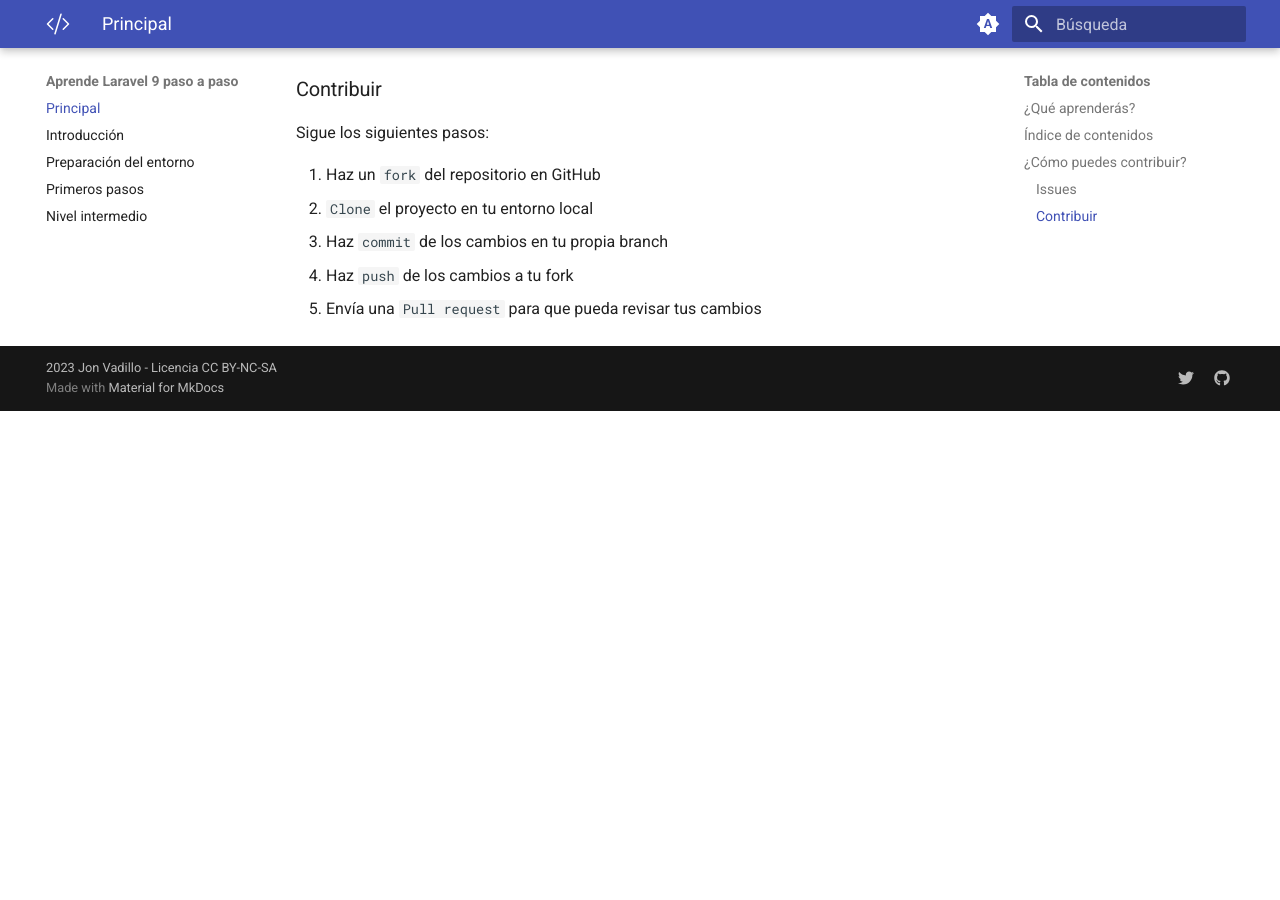
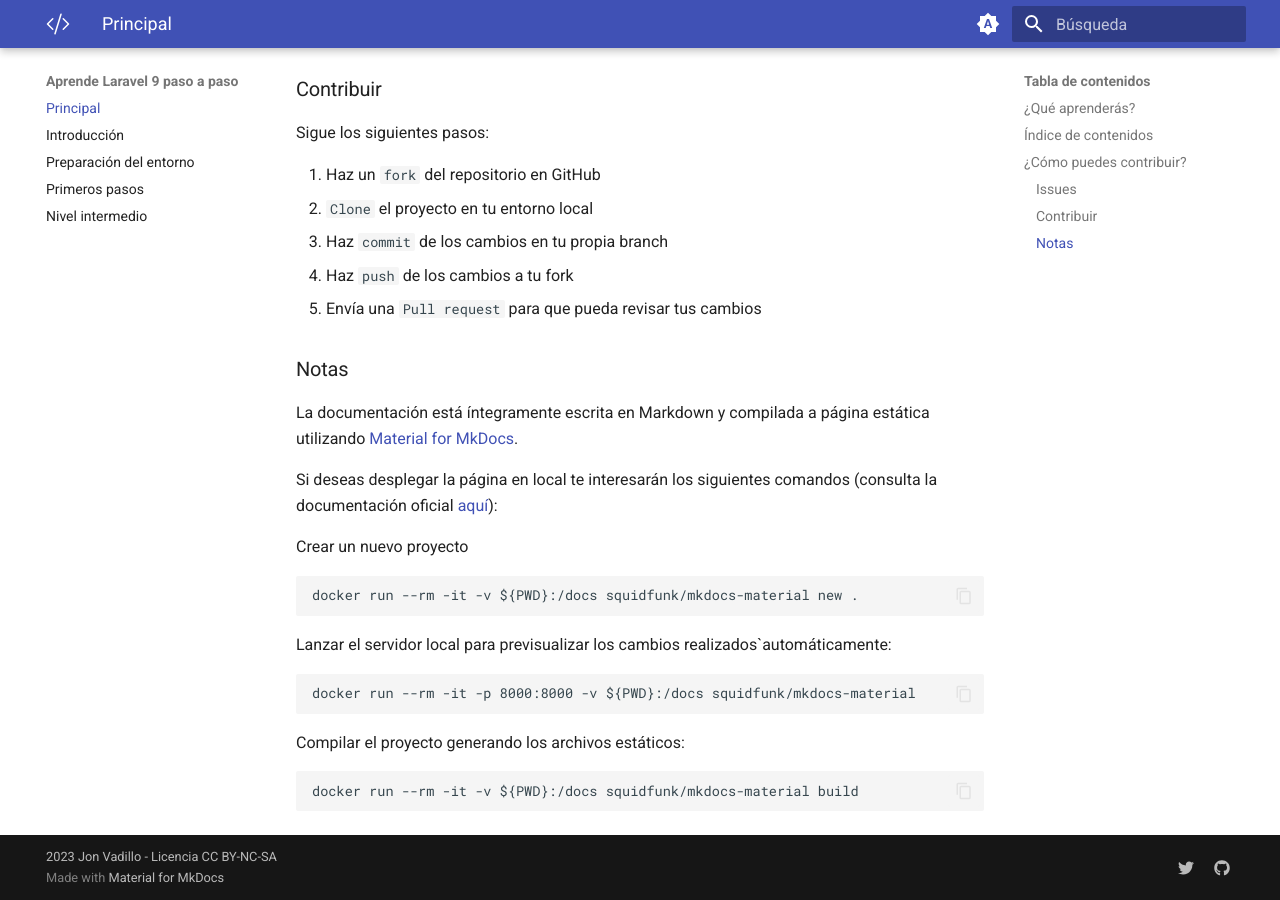
Before and after one commit to jvadillo/guia-laravel-9-paso-a-paso, an MkDocs documentation site: the page built from docs/index.md, in a window 1280 px wide and 900 px high, scrolled down 653 px. Built offline with MkDocs 1.6.1 and Material for MkDocs 9.7.7, drawn with Linux system fonts in a browser that asks for light colours; before the commit the page ends 1064 px from its top, so only the background shows below that.

Commit message:
Added Material Mkdocs instructions.

````diff
--- a/docs/index.md
+++ b/docs/index.md
@@ -22,3 +22,23 @@ Sigue los siguientes pasos:
 3. Haz `commit` de los cambios en tu propia branch
 4. Haz `push` de los cambios a tu fork
 5. Envía una `Pull request` para que pueda revisar tus cambios
+
+### Notas
+La documentación está íntegramente escrita en Markdown y compilada a página estática utilizando [Material for MkDocs](https://squidfunk.github.io/mkdocs-material/).
+
+Si deseas desplegar la página en local te interesarán los siguientes comandos (consulta la documentación oficial [aquí](https://squidfunk.github.io/mkdocs-material/getting-started/)):
+
+Crear un nuevo proyecto
+```bash
+docker run --rm -it -v ${PWD}:/docs squidfunk/mkdocs-material new .
+```
+
+Lanzar el servidor local para previsualizar los cambios realizados`automáticamente:
+```bash
+docker run --rm -it -p 8000:8000 -v ${PWD}:/docs squidfunk/mkdocs-material
+```
+
+Compilar el proyecto generando los archivos estáticos:
+```bash
+docker run --rm -it -v ${PWD}:/docs squidfunk/mkdocs-material build
+```
````
Also changed, not shown: README.md (+20 -0 lines).
